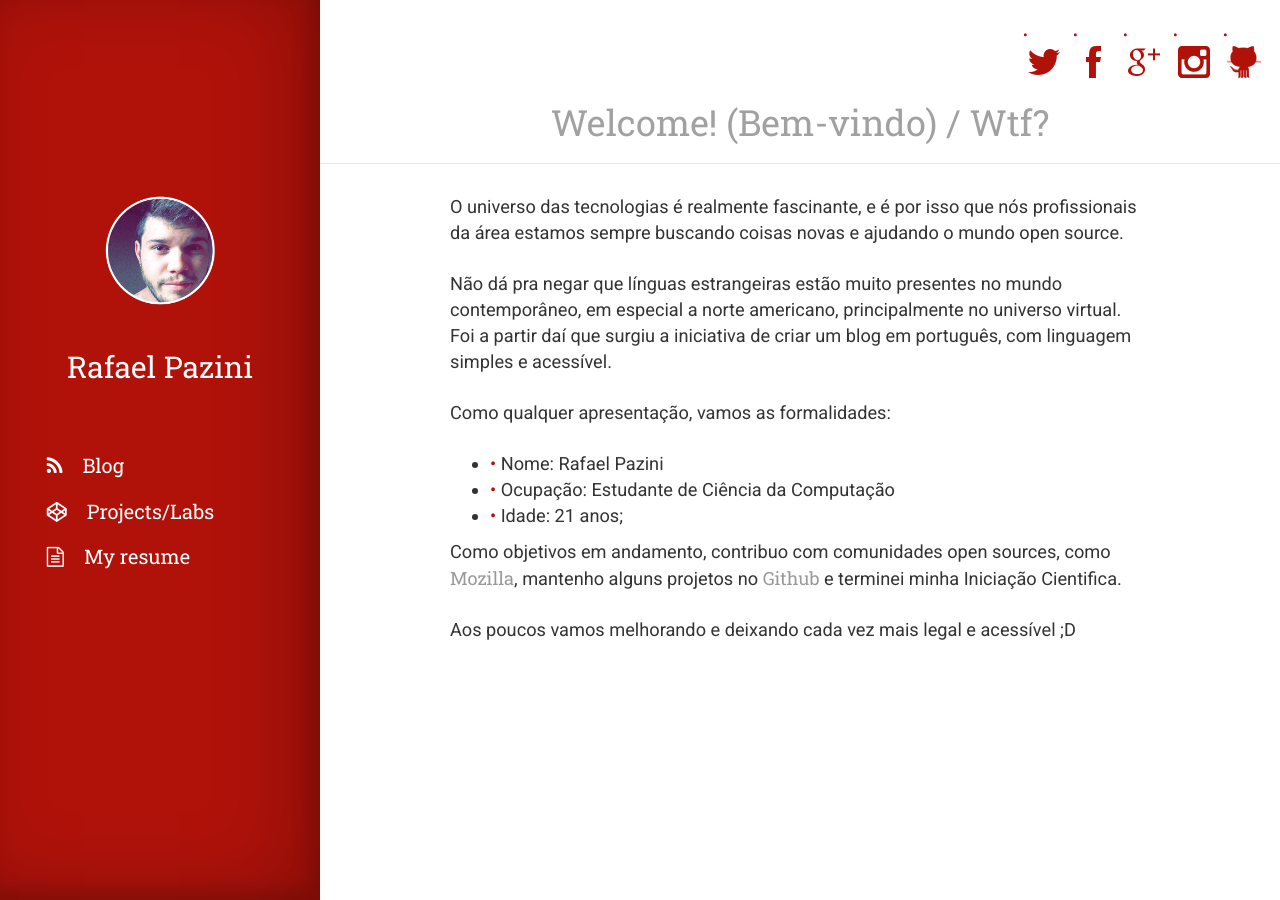
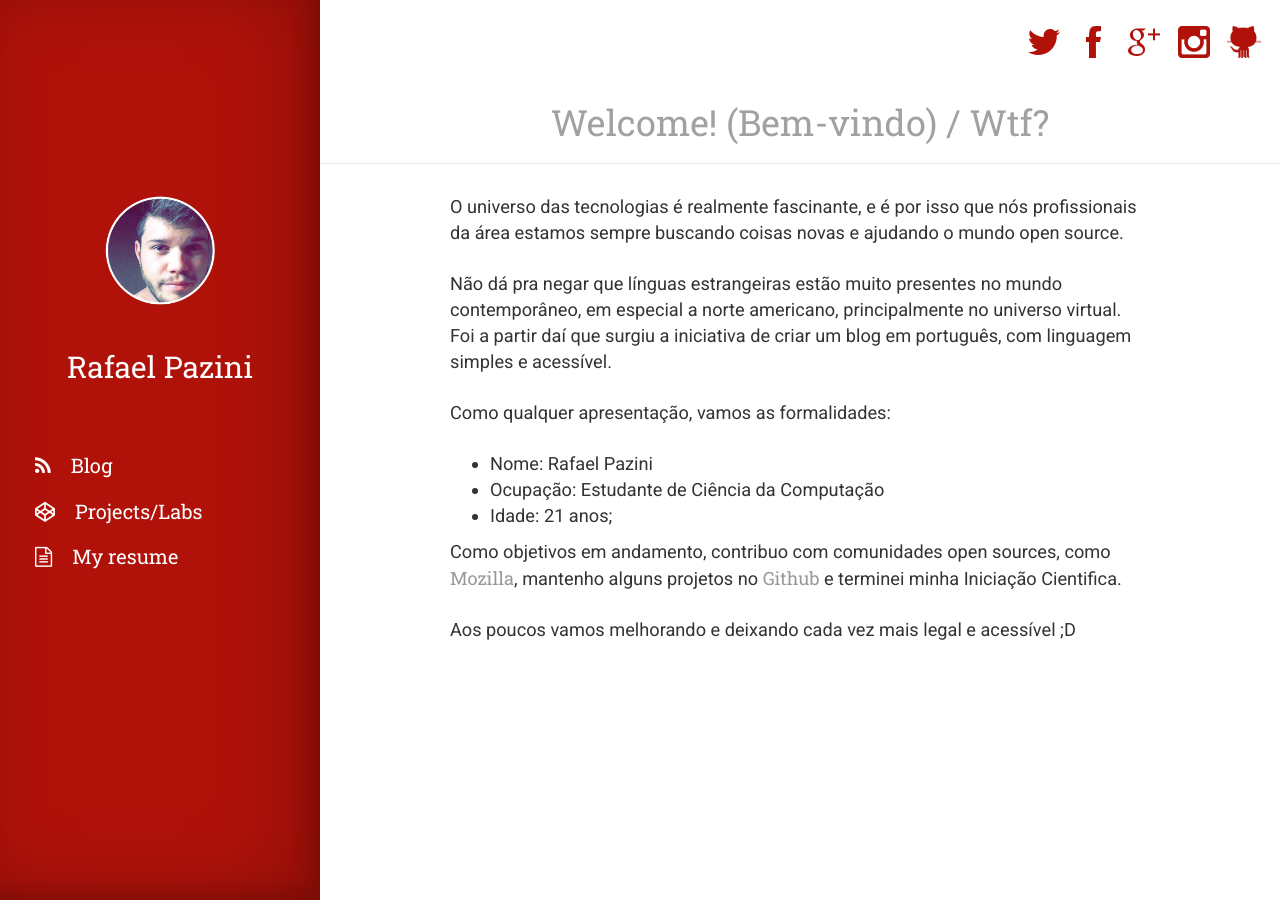
Before and after one commit to rflpazini/old-personal-rflpazini.com, a Jekyll site: the page built from index.md, in a window 1280 px wide. Built offline with Jekyll 4.4.1, drawn with Linux system fonts in a browser that asks for light colours; nearby versions of some CDN libraries.

Commit message:
Fix list

```diff
--- a/assets/css/main.css
+++ b/assets/css/main.css
@@ -93,7 +93,6 @@ p {
 }
 
 li:before {
-    content: "• ";
     color: #b0120a;
 }
 
```
